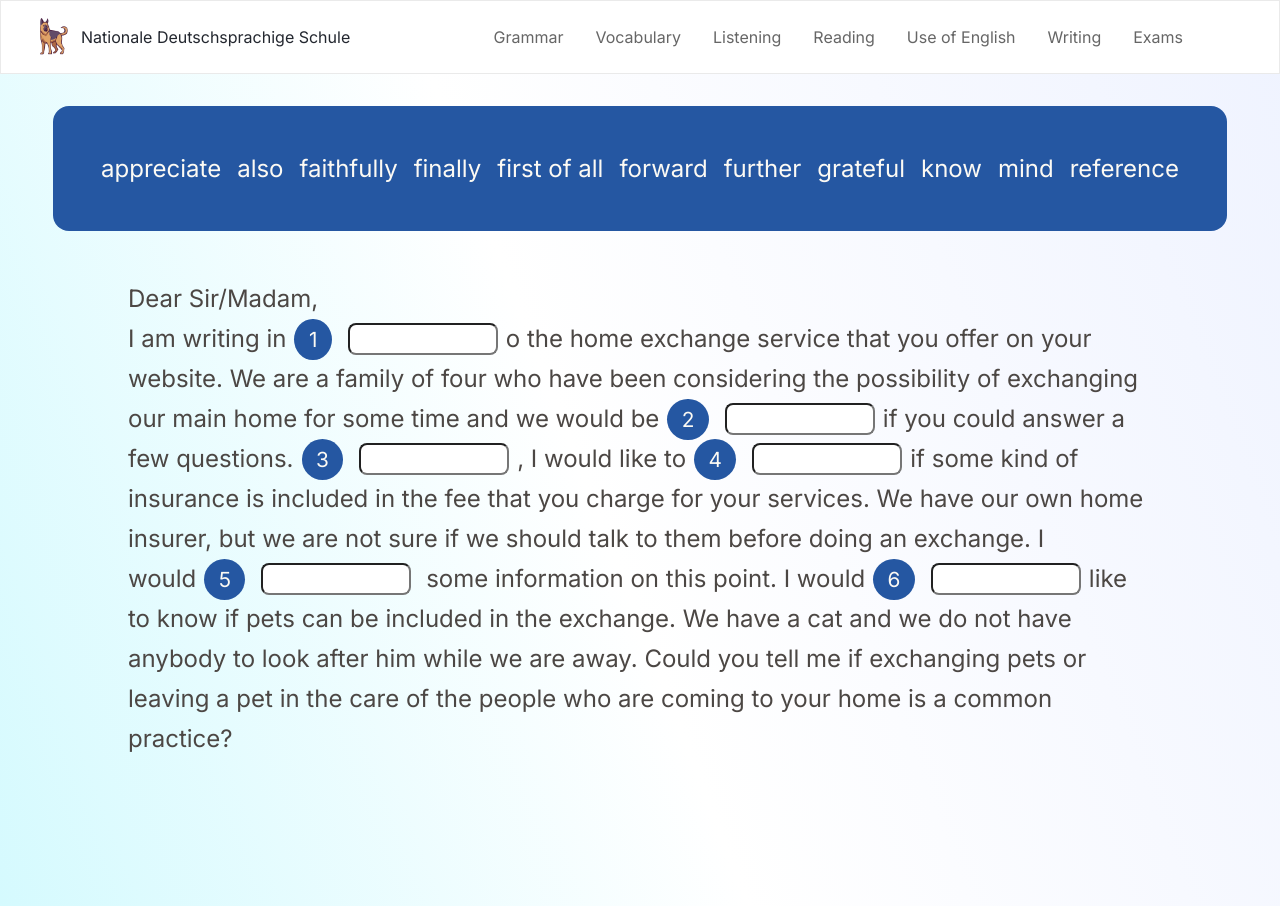
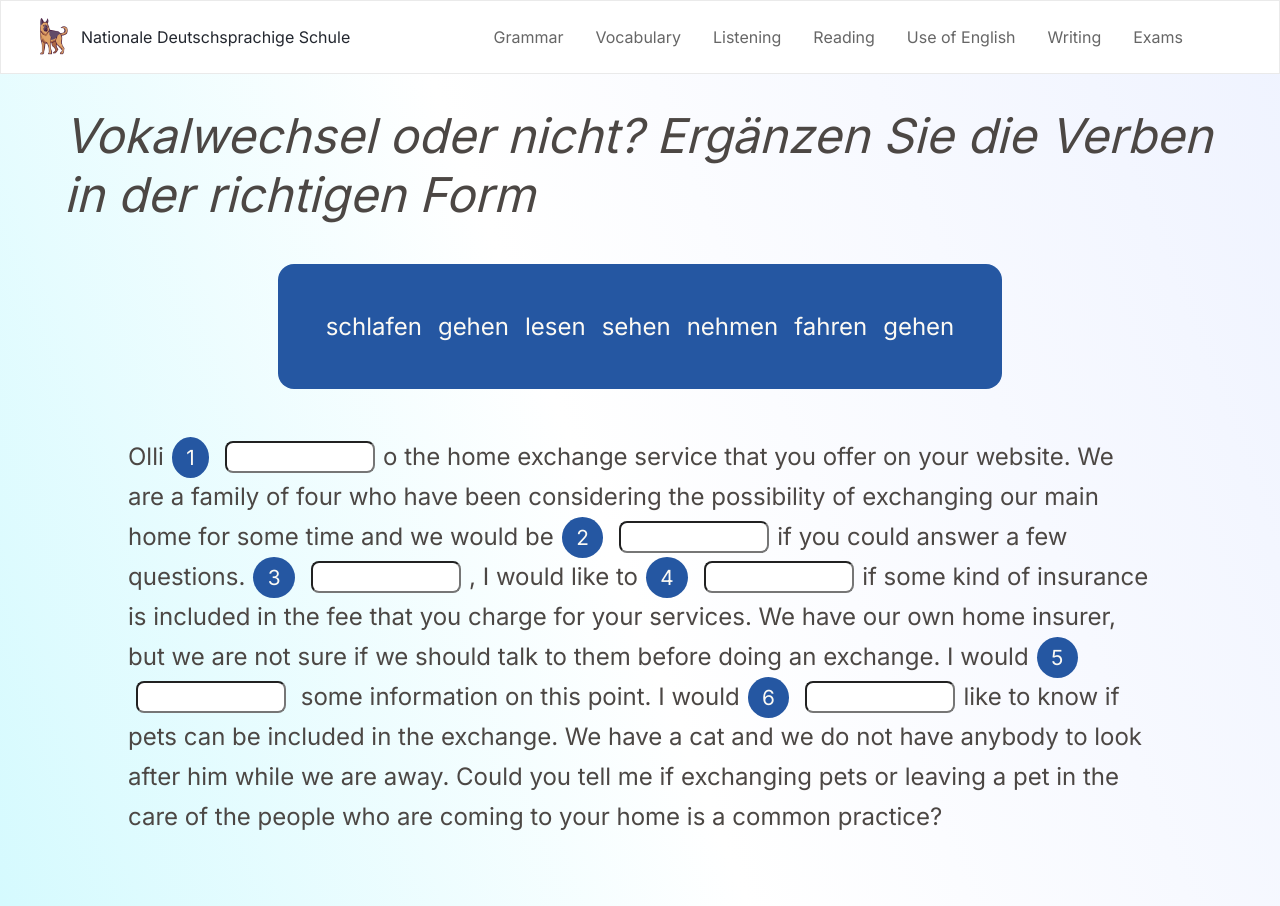
Before and after one commit to mishin78/nGls, a Next.js app: page /grammar/elementary/test1 in a window 1280 px wide. Built offline with nearby package versions, Linux system fonts and the light colour scheme.

Commit message:
add debbuonce techniqe to task0

```diff
--- a/app/grammar/elementary/test1/page.js
+++ b/app/grammar/elementary/test1/page.js
@@ -17,22 +17,21 @@ export default function TextExercese1() {
                 else return i
             }))
         })
-        setVariants(variants.map(i => {
-            if(inputValues.includes(i.word)) return {...i, used: true}
-            else return {...i, used: false}
-        }))
+
     }
 
 
-    //useEffect(() => {
-    //    setVariants(variants.map(i => {
-    //        if(inputValues.includes(i.word)) return {...i, used: true}
-    //        else return {...i, used: false}
-    //    }))
-    //})
+    useEffect(() => {
+        setTimeout(() => {
+            setVariants(variants.map(i => {
+            if(inputValues.includes(i.word)) return {...i, used: true}
+            else return {...i, used: false}
+        }))}, 3000)
+    })
 
     return (
         <main>
+            <h1 style={{marginInline: '4rem'}}>Vokalwechsel oder nicht? Ergänzen Sie die Verben in der richtigen Form</h1>
               <div className="writingTest">
                     <div className="variants">
                         {variants.map(i => {
@@ -44,8 +43,7 @@ export default function TextExercese1() {
                         })}
                     </div>
                     <div className="text">
-                        <p>Dear Sir/Madam,</p>
-                        <p>I am writing in
+                        <p>Olli
                         <span>1</span><input className={inputValues[0] === 'also' ? 'green' : 'default'} value={inputValues[0]} onChange={(e) => changeRightInput(e, 0)}/>
                         o the home exchange service that you offer on your website. We are a family of four who have been considering the possibility of
                         exchanging our main home for some time and we would be
@@ -69,15 +67,11 @@ export default function TextExercese1() {
 
 //TO DO: move to separate file
 const writingTest = [
-    { word: 'appreciate', used: false },
-    { word: 'also', used: false },
-    { word: 'faithfully', used: false },
-    { word: 'finally', used: false },
-    { word: 'first of all', used: false },
-    { word: 'forward', used: false },
-    { word: 'further', used: false },
-    { word: 'grateful', used: false },
-    { word: 'know', used: false },
-    { word: 'mind', used: false },
-    { word: 'reference', used: false }
+    { word: 'schlafen', used: false },
+    { word: 'gehen', used: false },
+    { word: 'lesen', used: false },
+    { word: 'sehen', used: false },
+    { word: 'nehmen', used: false },
+    { word: 'fahren', used: false },
+    { word: 'gehen', used: false },
 ]
```
